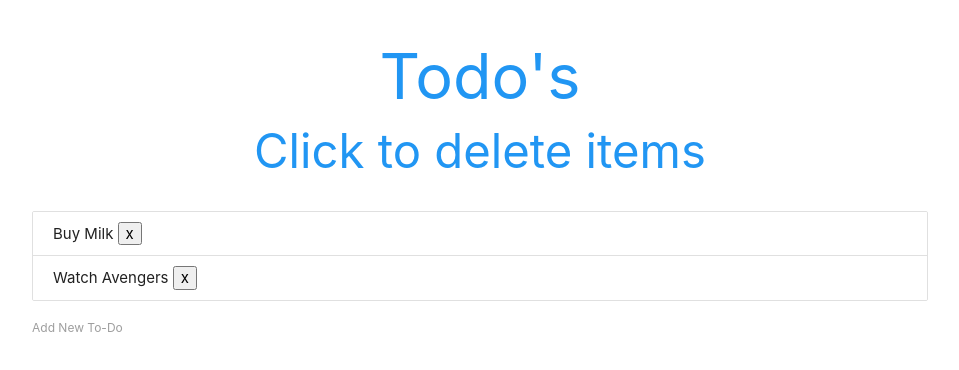
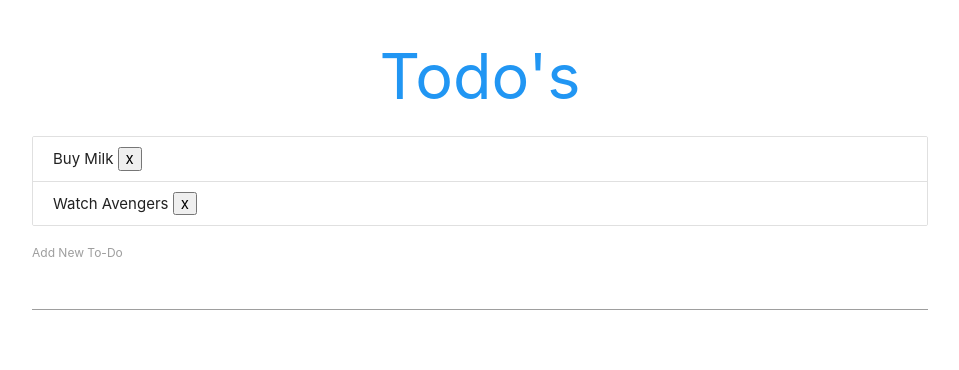
Before and after one commit to AEDesigns/React-To-Do, a React (Create React App) app: page / in a window 1280 px wide. Shown: the top 370 px of the page, without its empty margins (160-1119 px from the left). Built offline with nearby package versions, Linux system fonts and the light colour scheme.

Commit message:
Add form validation for empty input

```diff
--- a/src/App.js
+++ b/src/App.js
@@ -27,7 +27,7 @@ export default class App extends Component {
     render() {
         return (
             <div className="todo-app container">
-                <h1 className="center blue-text">Todo's<br /><small>Click to delete items</small></h1>
+                <h1 className="center blue-text">Todo's</h1>
                 <Todos todos={this.state.todos} deleteToDo={this.deleteToDo}/>
                 <AddTodo addToDo={this.addToDo}/>
             </div>
--- a/src/addform.js
+++ b/src/addform.js
@@ -7,14 +7,18 @@ export default class AddTodo extends Component {
     handleChange = (e) => {
         this.setState({
             content: e.target.value
-            })
+        })
     }
     handleSubmit = (e) => {
         e.preventDefault();
-        this.props.addToDo(this.state);
-        this.setState({
-            content: ''
-        })
+        if (this.state.content === ''){
+            return
+        } else {
+            this.props.addToDo(this.state);
+            this.setState({
+                content: ''
+            })
+        }
     }
     render(){
         return(
--- a/src/todos.js
+++ b/src/todos.js
@@ -10,7 +10,7 @@ const Todos = ({todos, deleteToDo}) => {
             )
         })
     ) : (
-        <p className="center"> You have no todo's left!</p>
+        <p className="center"> You have no Todo's left!</p>
     )
     return (
         <div className="Todos collection">
```
